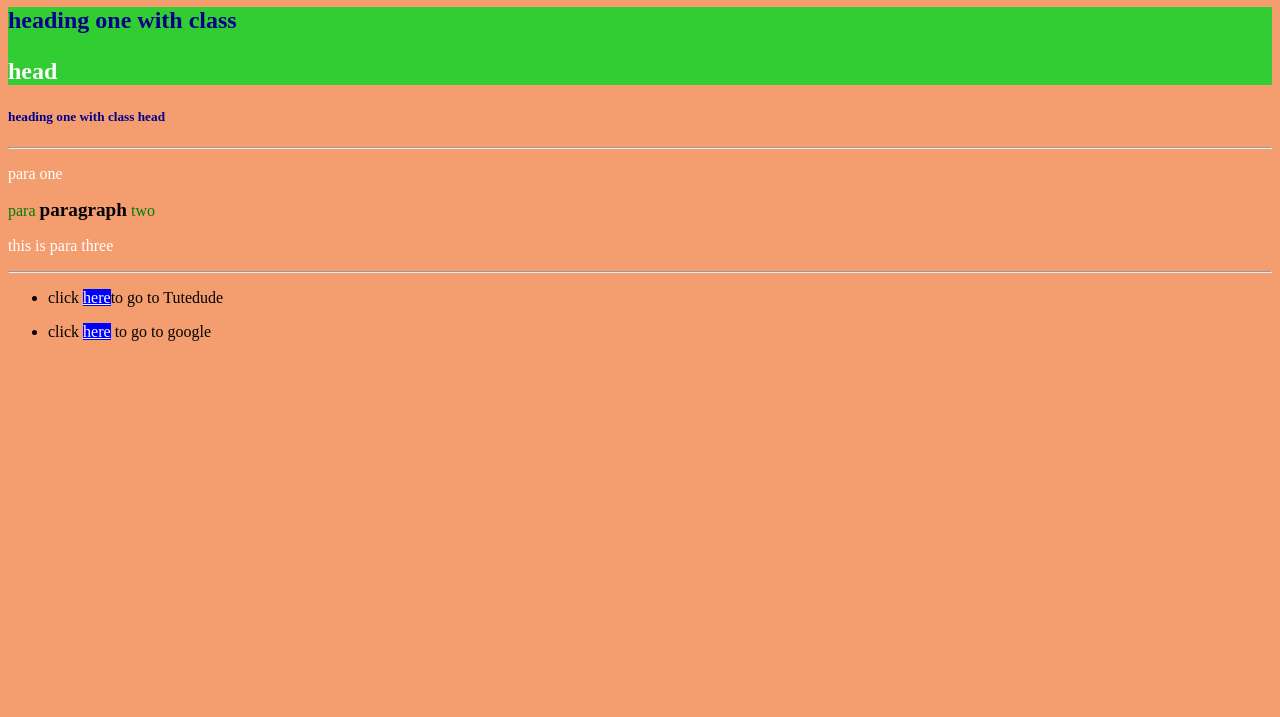
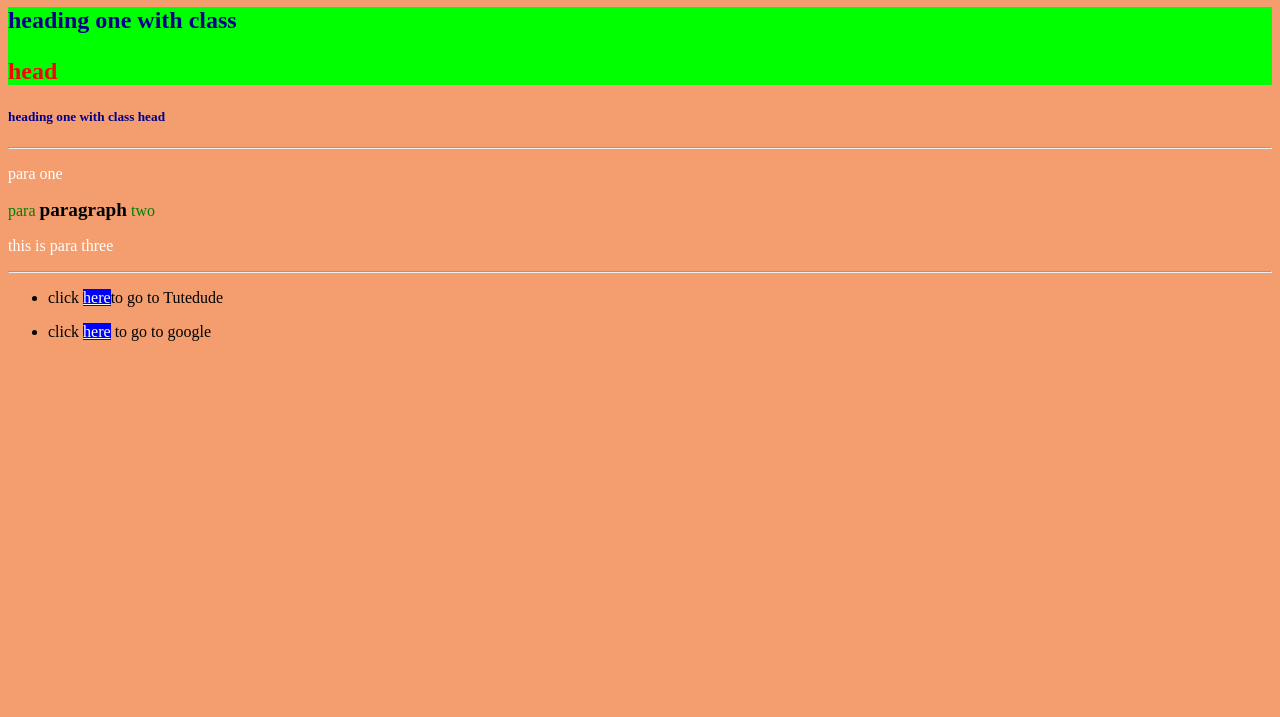
Before and after one commit to Subhu200525/tutdude-task3, a plain HTML site: page index.html in a window 1280 px wide. Shown: the part 83-800 px from the top of the page. Drawn offline with Linux system fonts and the light colour scheme.

Commit message:
Update style.css

```diff
--- a/style.css
+++ b/style.css
@@ -8,7 +8,10 @@ body{
 }
 /* step-6 */
 #bglime{
-    background-color: limegreen;
+    background-color: lime;
+}
+#bglime p{
+    color: red;
 }
 
 p{
```
